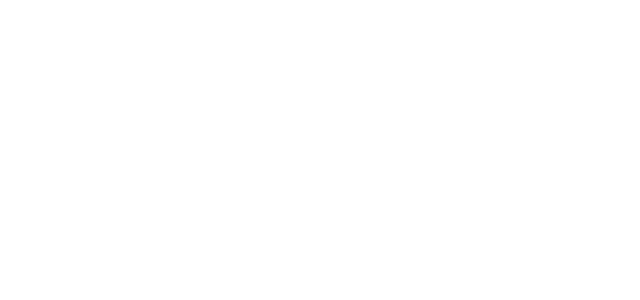
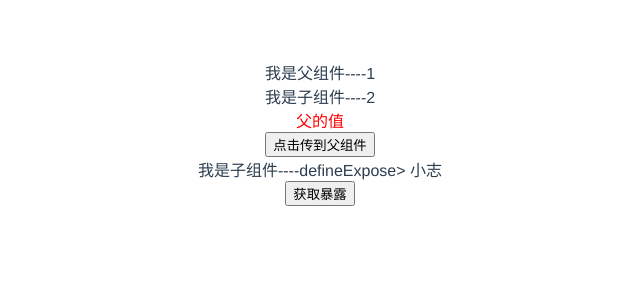
Before and after one commit to rzh11111111/v, a Vue app: page /defineprops in a window 1280 px wide. Before the commit this address had no page. Shown: the top 300 px of the page, without its empty margins (320-960 px from the left). Built offline with nearby package versions, Linux system fonts and the light colour scheme.

Commit message:
feat:组件传参

```diff
--- /dev/null
+++ b/src/components/subassembly.vue
@@ -0,0 +1,42 @@
+<template>
+    <div>我是子组件----2</div>
+    <div style="color: red">{{props.title}}</div>
+    <button @click="toEmits">点击传到父组件</button>
+
+    <div>我是子组件----defineExpose> {{ xiaoZhi.stator }}</div>
+  </template>
+
+  <script lang="ts" setup>
+  import {defineProps,defineEmits,defineExpose,reactive,ref} from 'vue'
+
+  //接收父组件 传过来的值！
+  const  props = defineProps({
+    title: {
+      type: String
+    }
+  });
+
+  //打印一下 接收父组件的值
+  console.log(props.title) //父的值
+
+
+  //先定义一下子 在发送值
+const  emits = defineEmits(['getChili']);
+
+const  toEmits = () => {
+  emits('getChili','子的值')
+}
+
+let xiaoZhi = reactive({
+  stator: '小志',
+  age: 27
+})
+
+let xiaoXiaoZhi = ref('小小志');
+console.log(xiaoXiaoZhi)
+
+defineExpose({
+  xiaoZhi,
+  xiaoXiaoZhi
+})
+  </script>
--- /dev/null
+++ b/src/pages/defineprops.vue
@@ -0,0 +1,26 @@
+<template>
+    <div>我是父组件----1</div>
+    <subassembly @getChili="getChili" :title="msg" ref="shield" />
+
+    <button @click="shiEmots">获取暴露</button>
+  </template>
+
+  <script lang="ts" setup>
+  import {ref} from 'vue'
+  import subassembly from '@/components/subassembly.vue'
+
+  //把值传递给子组件 ---> :title="msg"  <Home @getChili="getChili" :title="msg" />
+  const msg = ref('父的值')
+  const getChili = (msg:any) =>{
+    console.log(msg,'123123')
+  }
+
+  const shield = ref()
+
+const  shiEmots = () =>{
+  //子组件接收暴露出来得值
+  console.log('接收reactive暴漏出来的值',shield.value.xiaoZhi)
+  console.log('接收ref暴漏出来的值',shield.value.xiaoXiaoZhi)
+}
+
+  </script>
--- a/src/pages/index.vue
+++ b/src/pages/index.vue
@@ -10,6 +10,7 @@
     <br /><br />
     <router-link to="/toref">点击跳转至toref请求页面1</router-link>
     <p>{{ checked }}</p>
+    <router-link to="/defineprops">点击跳转至defineprops请求页面1</router-link>
 </template>
 
 <script lang="ts" setup>
--- a/src/router/index.ts
+++ b/src/router/index.ts
@@ -50,6 +50,16 @@
             requireAuth: true
         },
         component: () => import('@/pages/toref.vue')
+    },
+    {
+        path: '/defineprops',
+        name: 'defineprops',
+        meta: {
+            title: '组件通信',
+            keepAlive: true,
+            requireAuth: true
+        },
+        component: () => import('@/pages/defineprops.vue')
     }
 ];
 
```
Also changed, not shown: src/auto-imports.d.ts (+54 -54 lines).
